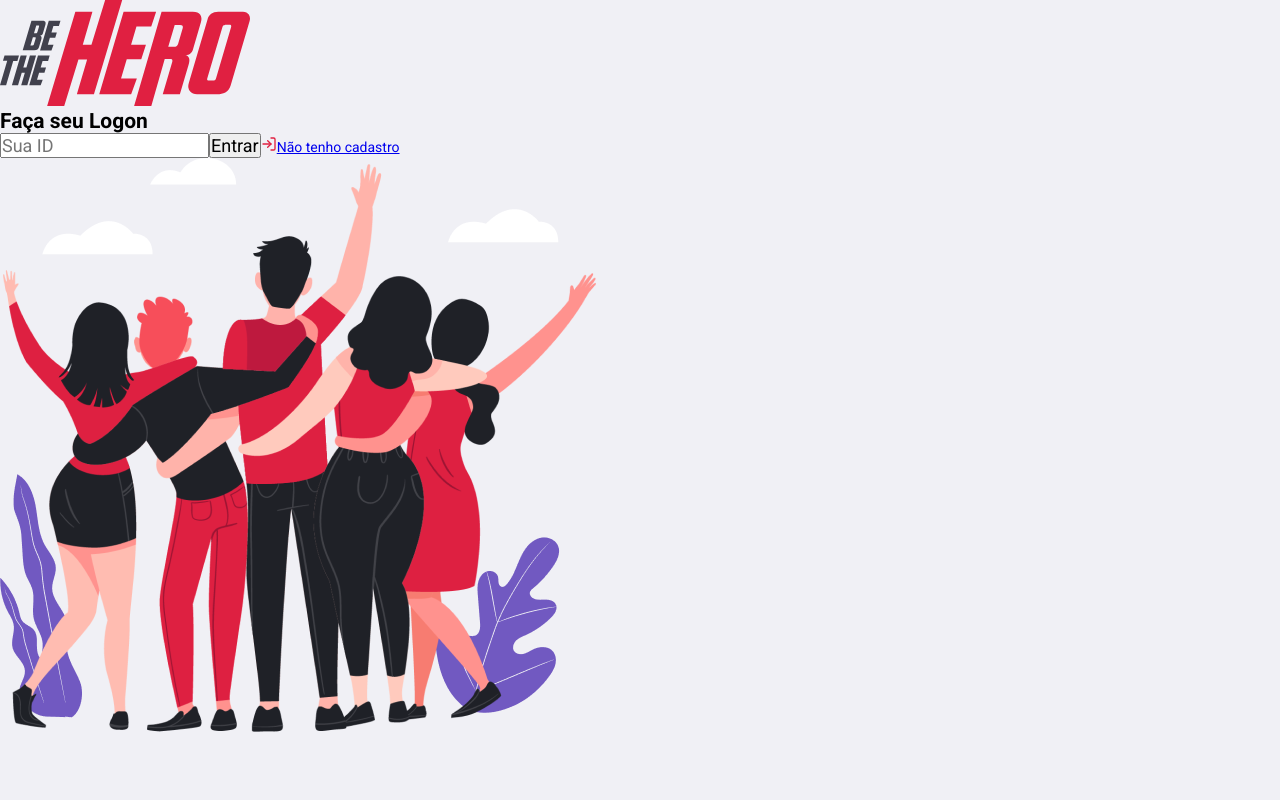
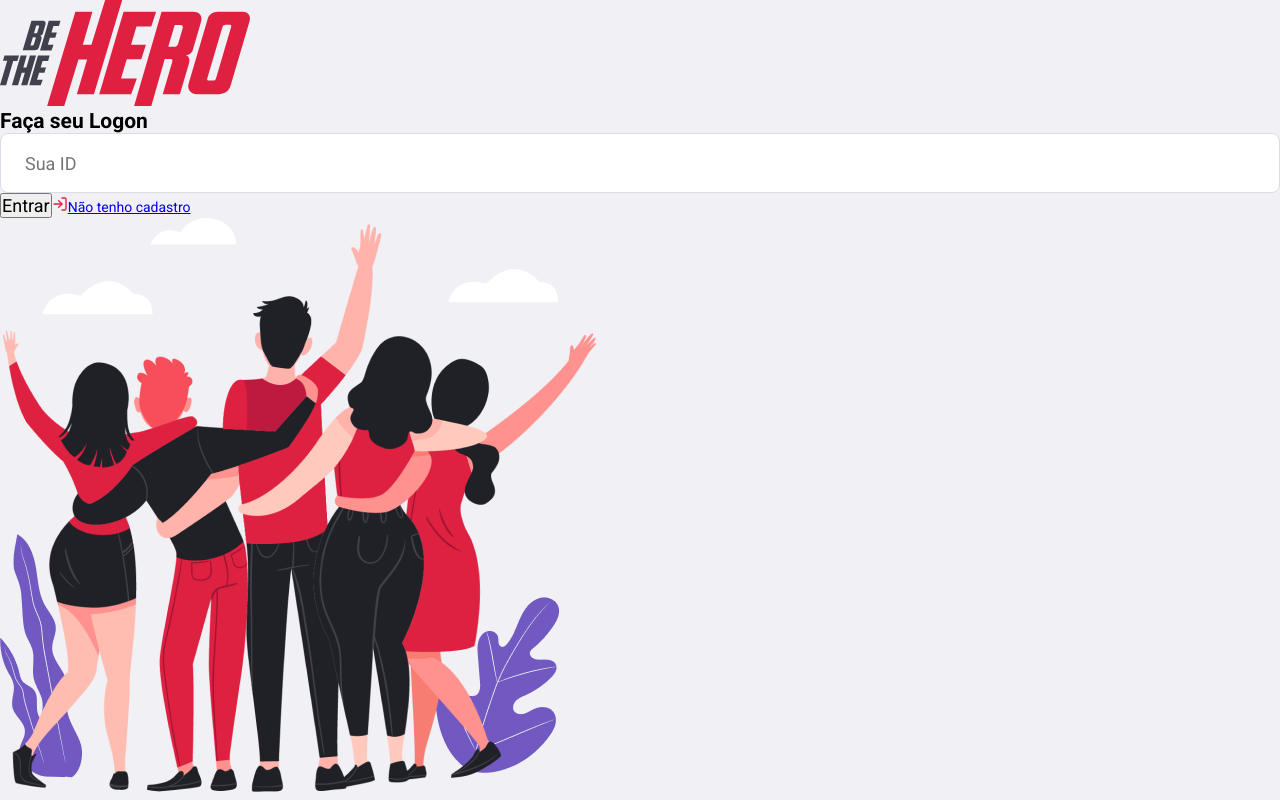
Before and after one commit to jonathanccalixto/BeTheHero-mobile, a React (Create React App) app in the folder frontend/: page / in a window 1280 px wide. Built offline with nearby package versions, Linux system fonts and the light colour scheme.

Commit message:
Defining a global styles for input's form

```diff
--- a/frontend/src/global.css
+++ b/frontend/src/global.css
@@ -20,3 +20,12 @@ input, button, textarea {
 button {
   cursor: pointer;
 }
+
+form input {
+  border: 1px solid #dcdce6;
+  border-radius: 8px;;
+  color: #333;
+  height: 60px;
+  padding: 0 24px;
+  width: 100%;
+}
```
